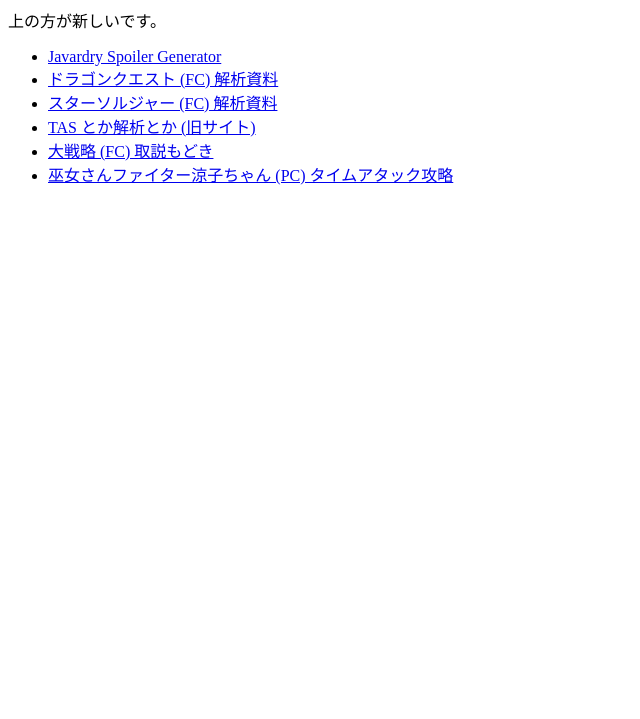
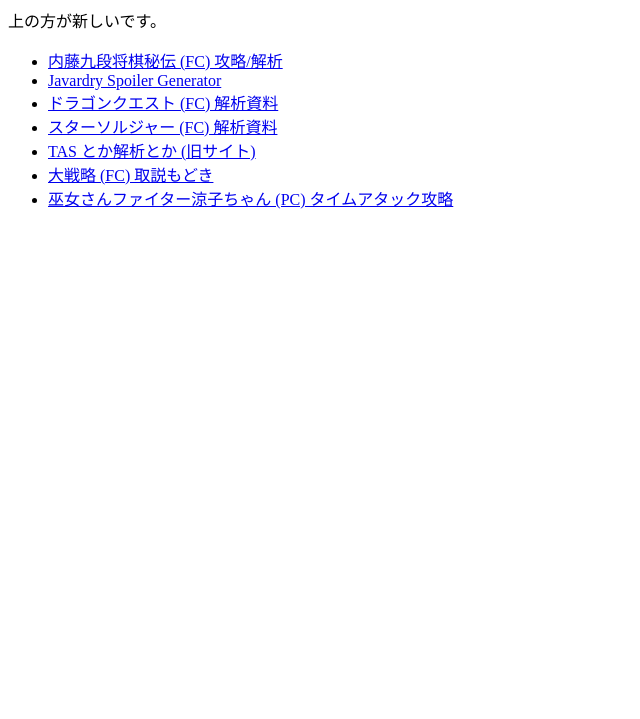
Before and after one commit to taotao54321/taotao54321.github.io, a plain HTML site: page index.html in a window 1280 px wide. Shown: the part 81-800 px from the top of the page, without its empty margins (0-640 px from the left). Drawn offline with Linux system fonts and the light colour scheme.

Commit message:
内藤九段将棋秘伝の解析資料を追加

```diff
--- a/index.html
+++ b/index.html
@@ -11,6 +11,7 @@
 <p>上の方が新しいです。</p>
 
 <ul>
+  <li><a href="NaitouResource/">内藤九段将棋秘伝 (FC) 攻略/解析</a></li>
   <li><a href="JavardrySpoiler/">Javardry Spoiler Generator</a></li>
   <li><a href="DQ1Resource/">ドラゴンクエスト (FC) 解析資料</a></li>
   <li><a href="StarSoldierResource/">スターソルジャー (FC) 解析資料</a></li>
```
